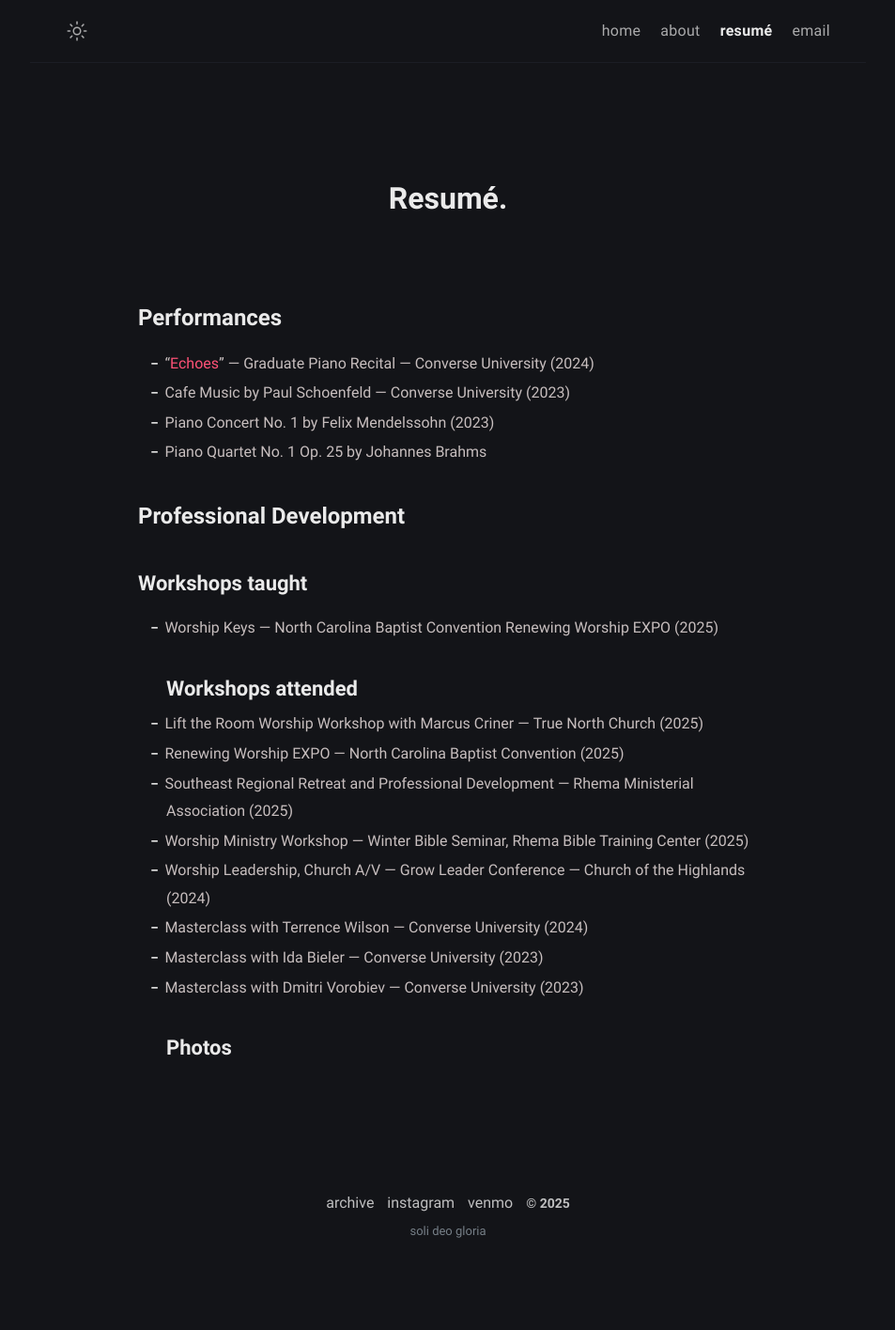
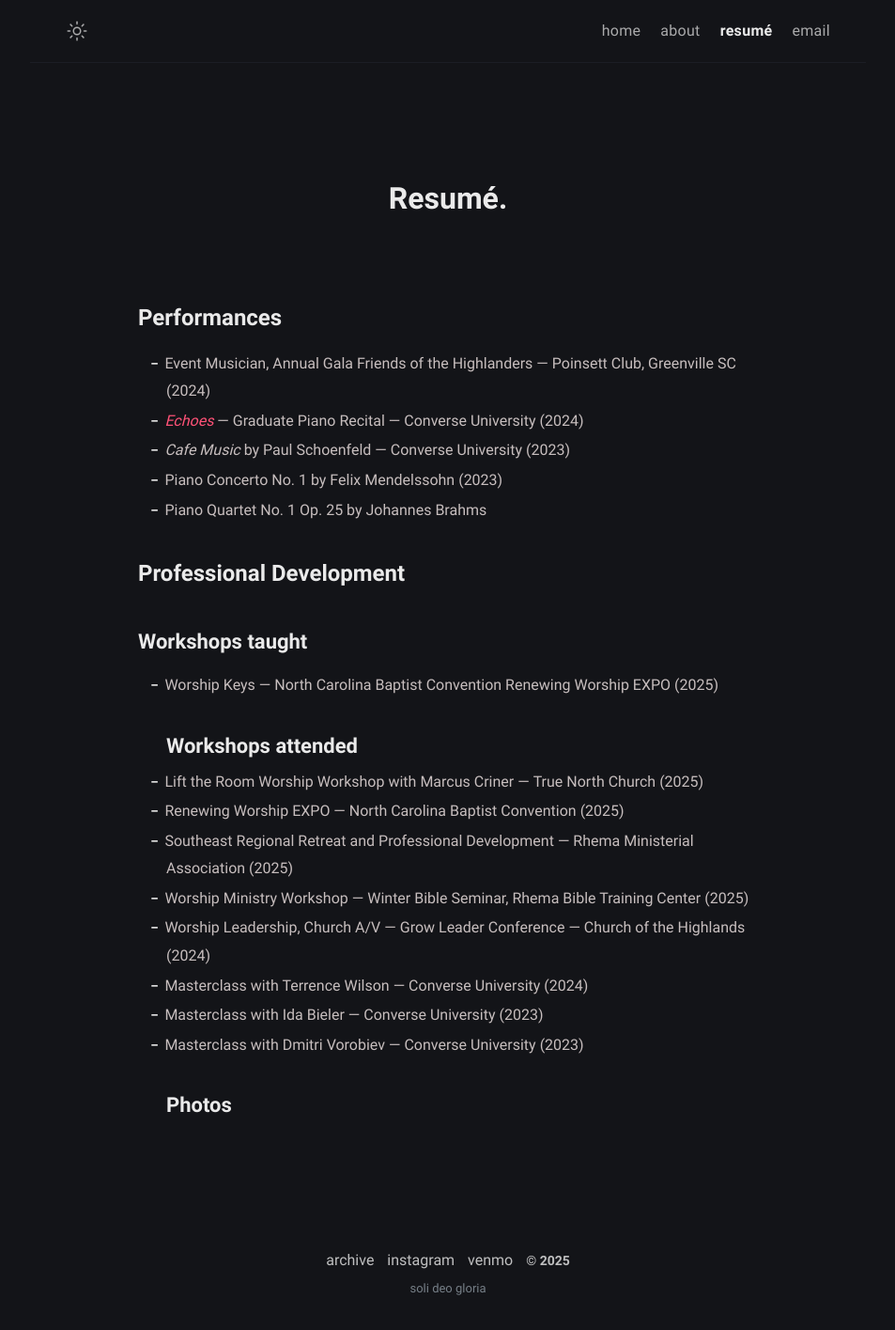
Before and after one commit to atrial-albumen/atrial-albumen.github.io, a Jekyll site: the page built from resume.md, in a window 1280 px wide. Shown: the whole page at 94% size, without its empty margins (163-1116 px from the left). Built offline with Jekyll 4.4.1, drawn with Linux system fonts in a browser that asks for light colours; before the commit the page ends 1354 px from its top, so only the background shows below that.

Commit message:
Update resume.md

```diff
--- a/resume.md
+++ b/resume.md
@@ -6,9 +6,10 @@ excerpt: Things I've done, places I've worked, people I've studied with.
 comments: false
 ---
 # Performances
-* “[Echoes](http://www.jonahlosh.com/graduate-piano-recital)” — Graduate Piano Recital — Converse University (2024)
-* Cafe Music by Paul Schoenfeld — Converse University (2023)
-* Piano Concert No. 1 by Felix Mendelssohn (2023)
+* Event Musician, Annual Gala Friends of the Highlanders — Poinsett Club, Greenville SC (2024)
+* *[Echoes](http://www.jonahlosh.com/graduate-piano-recital)* — Graduate Piano Recital — Converse University (2024)
+* *Cafe Music* by Paul Schoenfeld — Converse University (2023)
+* Piano Concerto No. 1 by Felix Mendelssohn (2023)
 * Piano Quartet No. 1 Op. 25 by Johannes Brahms
 
 # Professional Development
```
